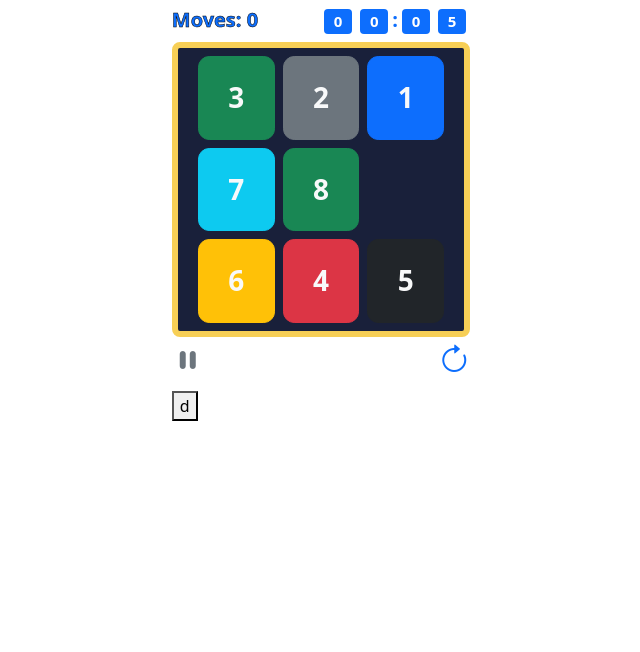
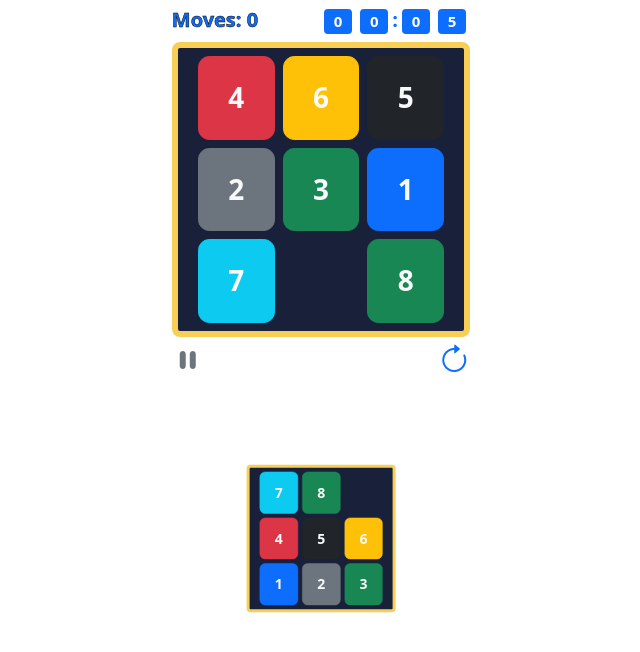
Before and after one commit to husam287/numbers-game, an Angular app: page / in a window 1280 px wide. Shown: the top 652 px of the page, without its empty margins (319-959 px from the left). Built offline with nearby package versions, Linux system fonts and the light colour scheme.

Commit message:
finish second version

```diff
--- a/src/app/app.component.html
+++ b/src/app/app.component.html
@@ -1,3 +1,15 @@
-<div class="d-flex vw-100 vh-100 justify-content-center align-content-center">
-    <app-numbers-yard></app-numbers-yard>
+<div class="vh-100 container">
+    <div class="row">
+        <div class="col-12">
+            <div class="d-flex vw-80  justify-content-center align-content-center">
+                <app-numbers-yard></app-numbers-yard>
+            </div>
+        </div>
+
+        <div class="col-12">
+            <div class="d-flex vw-80  justify-content-center align-content-center">
+                <app-numbers-yard [viewMode]="true" [scale]="0.5"></app-numbers-yard>
+            </div>
+        </div>
+    </div>
 </div>
--- a/src/app/moves/moves.component.ts
+++ b/src/app/moves/moves.component.ts
@@ -1,6 +1,7 @@
 import { Component, OnDestroy, OnInit } from '@angular/core';
 import { Subscription } from 'rxjs';
 import { NumbersControllerService } from '../services/numbers-controller.service';
+import { ScoreService } from '../services/score.service';
 import { TimerControllerService } from '../services/timer-controller.service';
 
 @Component({
@@ -15,7 +16,7 @@ export class MovesComponent implements OnInit,OnDestroy {
 
   subs:Subscription;
   subs1:Subscription;
-  constructor(private controller:NumbersControllerService,private timerController:TimerControllerService) { }
+  constructor(private controller:NumbersControllerService,private timerController:TimerControllerService,private scoreController:ScoreService) { }
 
   ngOnInit(): void {
     this.subs1=this.timerController.controller.subscribe(op=>{
@@ -27,6 +28,12 @@ export class MovesComponent implements OnInit,OnDestroy {
       else {
         this.wrong=true;
         this.resetWrong();
+      }
+    })
+
+    this.controller.winNotify.subscribe(isWin=>{
+      if(isWin){
+        this.scoreController.setMoves(this.moves);
       }
     })
   }
--- a/src/app/numbers-yard/number/number.component.ts
+++ b/src/app/numbers-yard/number/number.component.ts
@@ -22,6 +22,7 @@ export class NumberComponent implements OnInit {
   @Input('number') number:number=2;
   @Input('coordinates') coordinates:{'i':number,'j':number};
   @Input('numberArray') numberArray;
+  @Input('viewMode') viewMode=false;
 
   successfullMove=null;
   timeIsPaused=false;
@@ -47,7 +48,7 @@ export class NumberComponent implements OnInit {
 
 
   clicking(){
-    this.clicked=true;
+    if(!this.viewMode) this.clicked=true;
   }
 
 
--- a/src/app/numbers-yard/numbers-yard.component.html
+++ b/src/app/numbers-yard/numbers-yard.component.html
@@ -1,18 +1,20 @@
-<div class="d-flex justify-content-between my-2">
+<div *ngIf="!viewMode" class="d-flex justify-content-between my-2">
     <app-moves></app-moves>
     <app-timer></app-timer>
 </div>
 
 <div [ngStyle]="{'transform':scaleString}" class="light-background board px-3 pb-2 d-flex flex-column">
     <div *ngFor="let arr of numberArray; let i=index;" class="d-flex mt-2 justify-content-end">
-        <app-number *ngFor="let number of arr; let j=index; trackBy:trackByFn" [numberArray]="numberArray" [coordinates]="{i:i,j:j}" [number]="number"></app-number>
+        <app-number *ngFor="let number of arr; let j=index; trackBy:trackByFn" [viewMode]="viewMode" [numberArray]="numberArray" [coordinates]="{i:i,j:j}" [number]="number"></app-number>
     </div>
 </div>
 
 
+<div *ngIf="!viewMode">
+    <app-timer-control-bar></app-timer-control-bar>
 
-<app-timer-control-bar></app-timer-control-bar>
+    <div *ngIf="winner"  ><h3 class="text-success text-center getChanging"> Winner !!!</h3></div>
 
-<div *ngIf="winner"  ><h3 class="text-success text-center getChanging"> Winner !!!</h3></div>
+    <!-- <button (click)="makeMeWin()">d</button> -->
 
-<button (click)="test()">d</button>
+</div>
--- a/src/app/numbers-yard/numbers-yard.component.ts
+++ b/src/app/numbers-yard/numbers-yard.component.ts
@@ -15,6 +15,7 @@ export class NumbersYardComponent implements OnInit,OnDestroy {
   winner=false;
 
   @Input('scale') scale=1;
+  @Input('viewMode') viewMode=false;
   scaleString='scale(1)';
 
 
@@ -31,7 +32,8 @@ export class NumbersYardComponent implements OnInit,OnDestroy {
 
     //Detect any change in array of number
     this.subs1=this.controller.arrayOfNumbers.subscribe(arr=>{
-      this.numberArray=arr.slice();
+      if(!this.viewMode) this.numberArray=arr.slice();
+      else this.numberArray=this.controller.winArray.slice();
     })
 
     //initial the array of numbers
@@ -51,6 +53,7 @@ export class NumbersYardComponent implements OnInit,OnDestroy {
       this.winner=win;
     });
 
+
   }
 
   trackByFn(index,item){
@@ -64,7 +67,7 @@ export class NumbersYardComponent implements OnInit,OnDestroy {
   }
 
 
-  test(){
+  makeMeWin(){
     this.controller.makewin();
   }
 
--- a/src/app/services/numbers-controller.service.ts
+++ b/src/app/services/numbers-controller.service.ts
@@ -16,6 +16,12 @@ export class NumbersControllerService {
   winNotify = new Subject<boolean>();
 
   theNumberArrayVar:number[][]; //array of nnumbers
+
+  winArray=[
+    [7,8,9],
+    [4,5,6],
+    [1,2,3]
+  ];
 
   constructor() { }
 
--- /dev/null
+++ b/src/app/services/score.service.ts
@@ -0,0 +1,35 @@
+import { Injectable } from '@angular/core';
+import { Subject} from 'rxjs';
+import {take} from 'rxjs/operators'
+
+@Injectable({
+  providedIn: 'root'
+})
+export class ScoreService {
+
+  private timerAtwin:number; //in seconds
+  private numberOfMoves:number;
+  private score = new Subject<number>();
+  constructor() { }
+
+  setTimer(arg:{'minOnes':number,'minTens':number,'secondOnes':number,'secondTens':number}){
+    this.timerAtwin=arg.secondOnes + arg.secondTens*10;
+    this.timerAtwin+=arg.minOnes*60 + arg.minTens*10*60;
+  }
+
+  setMoves(moves){
+    this.numberOfMoves=moves;
+  }
+
+  calculateScore(){
+    console.log(this.timerAtwin,this.numberOfMoves)
+    let score=Math.floor( 100_000_000/(this.numberOfMoves*this.timerAtwin) );
+    this.score.next(score);
+  }
+
+  getScore(){
+    return this.score;
+  }
+
+
+}
--- a/src/app/timer-control-bar/timer-control-bar.component.ts
+++ b/src/app/timer-control-bar/timer-control-bar.component.ts
@@ -1,6 +1,7 @@
 import { Component, ElementRef, OnDestroy, OnInit, ViewChild } from '@angular/core';
 import { Subscription } from 'rxjs';
 import { NumbersControllerService } from '../services/numbers-controller.service';
+import { ScoreService } from '../services/score.service';
 import { TimerControllerService } from '../services/timer-controller.service';
 
 @Component({
@@ -16,15 +17,23 @@ export class TimerControlBarComponent implements OnInit,OnDestroy {
   score=0;
   isWin=false;
 
+  subs1:Subscription;
   subs:Subscription;
-  constructor(private timerController:TimerControllerService,private controller:NumbersControllerService) { }
+
+  constructor(private timerController:TimerControllerService,private controller:NumbersControllerService,private scoreController:ScoreService) { }
 
   ngOnInit(): void {
+
+    this.subs1=this.scoreController.getScore().subscribe(winScore=>{
+      this.score=winScore;
+    })
 
     this.subs=this.controller.winNotify.subscribe(isAWin=>{
       if(isAWin) {
         this.pause();
         this.win();
+        this.scoreController.calculateScore();
+
       }
       else{
         this.isWin=false;
@@ -34,6 +43,7 @@ export class TimerControlBarComponent implements OnInit,OnDestroy {
   }
   ngOnDestroy(){
     this.subs.unsubscribe();
+    this.subs1.unsubscribe();
   }
 
   pause(){
--- a/src/app/timer/timer.component.ts
+++ b/src/app/timer/timer.component.ts
@@ -1,5 +1,7 @@
 import { Component, OnDestroy, OnInit } from '@angular/core';
 import { Subscription } from 'rxjs';
+import { NumbersControllerService } from '../services/numbers-controller.service';
+import { ScoreService } from '../services/score.service';
 import { TimerControllerService } from '../services/timer-controller.service';
 
 @Component({
@@ -7,17 +9,17 @@ import { TimerControllerService } from '../services/timer-controller.service';
   templateUrl: './timer.component.html',
   styleUrls: ['./timer.component.css']
 })
-export class TimerComponent implements OnInit,OnDestroy {
+export class TimerComponent implements OnInit, OnDestroy {
 
-  minTens=0;
-  minOnes=0;
-  secondsTens=0;
-  secondsOnes=0;
+  minTens = 0;
+  minOnes = 0;
+  secondsTens = 0;
+  secondsOnes = 0;
 
   intervalFunction;
-  subs:Subscription;
+  subs: Subscription;
 
-  constructor(private timerController:TimerControllerService) {
+  constructor(private timerController: TimerControllerService, private controller: NumbersControllerService, private scoreController: ScoreService) {
 
   }
 
@@ -25,7 +27,11 @@ export class TimerComponent implements OnInit,OnDestroy {
 
     this.startTimer();
 
-    this.subs=this.timerController.controller.subscribe(op=>{
+    this.controller.winNotify.subscribe(isWin => {
+      if (isWin) this.scoreController.setTimer({ minTens: this.minTens, minOnes: this.minOnes, secondOnes: this.secondsOnes, secondTens: this.secondsTens })
+    })
+
+    this.subs = this.timerController.controller.subscribe(op => {
       switch (op) {
         case 'play':
           this.startTimer();
@@ -44,41 +50,41 @@ export class TimerComponent implements OnInit,OnDestroy {
 
   }
 
-  ngOnDestroy(){
+  ngOnDestroy() {
     this.subs.unsubscribe();
   }
 
 
-  startTimer(){
-    this.intervalFunction=setInterval(()=>{
-      if(this.secondsOnes+1===10){
-        this.secondsOnes=0;
-        if(this.secondsTens+1===6){
-          this.secondsTens=0;
-          if(this.minOnes+1===10){
-            this.minOnes=0;
+  startTimer() {
+    this.intervalFunction = setInterval(() => {
+      if (this.secondsOnes + 1 === 10) {
+        this.secondsOnes = 0;
+        if (this.secondsTens + 1 === 6) {
+          this.secondsTens = 0;
+          if (this.minOnes + 1 === 10) {
+            this.minOnes = 0;
             this.minTens++;
-          }else{
+          } else {
             this.minOnes++;
           }
-        }else{
+        } else {
           this.secondsTens++;
         }
-      }else{
+      } else {
         this.secondsOnes++;
       }
 
-    },1000)
+    }, 1000)
   }
 
 
-  stopTimer(){
+  stopTimer() {
     clearInterval(this.intervalFunction);
   }
 
-  restartTimer(){
+  restartTimer() {
     this.stopTimer();
-    this.secondsOnes=this.secondsTens=this.minOnes=this.minTens=0;
+    this.secondsOnes = this.secondsTens = this.minOnes = this.minTens = 0;
     this.startTimer();
   }
 
--- a/src/styles.css
+++ b/src/styles.css
@@ -1,7 +1,10 @@
 /*bootstrap icons*/
 @import url("https://cdn.jsdelivr.net/npm/bootstrap-icons@1.4.0/font/bootstrap-icons.css");
 
-
+body,html {
+  /* Disables pull-to-refresh but allows overscroll glow effects. */
+  overscroll-behavior-y: contain;
+}
 
 .light-background{
     background-color: #19203a;
```
Also changed, not shown: 1 other file (tests, documents, lock files or other folders).
